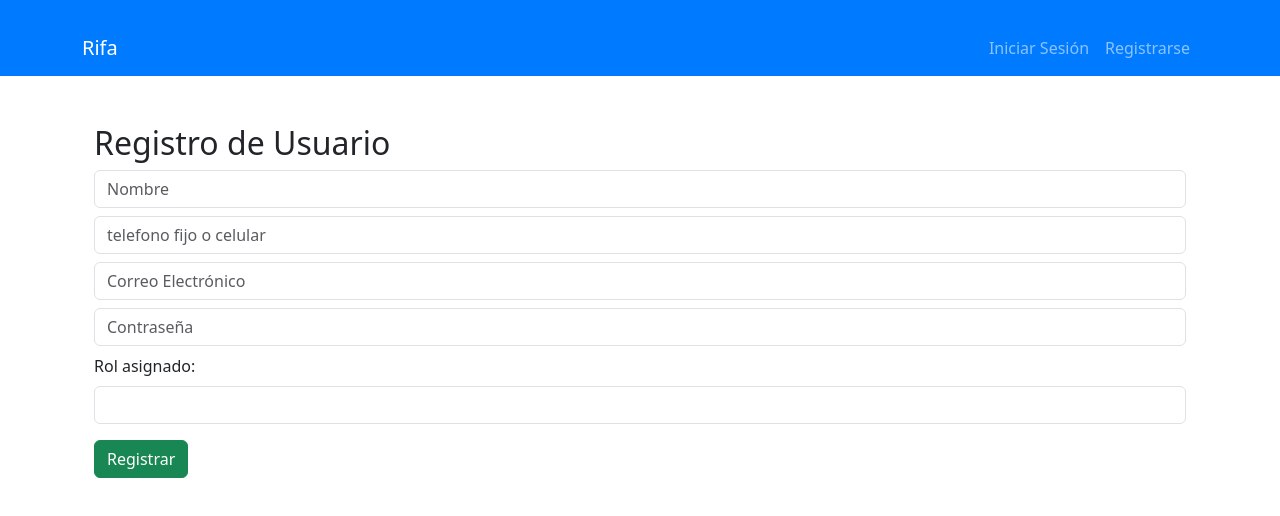
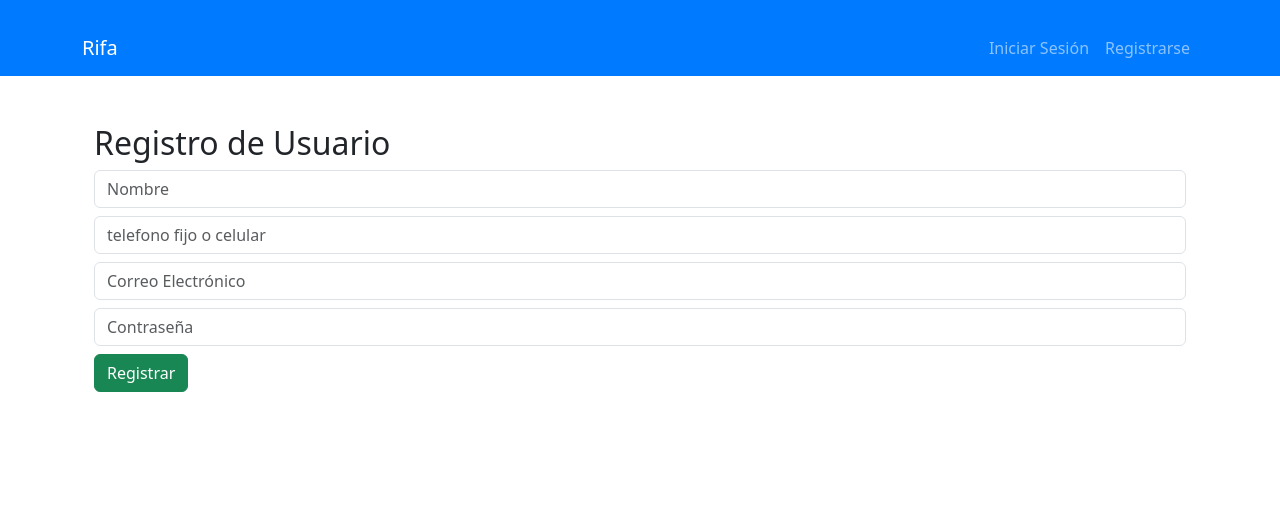
Before and after one commit to padafe65/seio-app, a React (Create React App) app in the folder client/: page /registro in a window 1280 px wide. Shown: the top 516 px of the page. Built offline with nearby package versions, Linux system fonts and the light colour scheme.

Commit message:
Subiendo la eliminación de rol 14/14/2025

```diff
--- a/client/src/pages/Registro.js
+++ b/client/src/pages/Registro.js
@@ -149,16 +149,7 @@
           required
         />
 
-        {/* Se muestra el rol seleccionado automáticamente */}
-        <div className="mb-3">
-          <label className="form-label">Rol asignado:</label>
-          <input
-            type="text"
-            value={user.rol}
-            className="form-control"
-            readOnly
-          />
-        </div>
+
 
         <button type="submit" className="btn btn-success">Registrar</button>
       </form>
```
